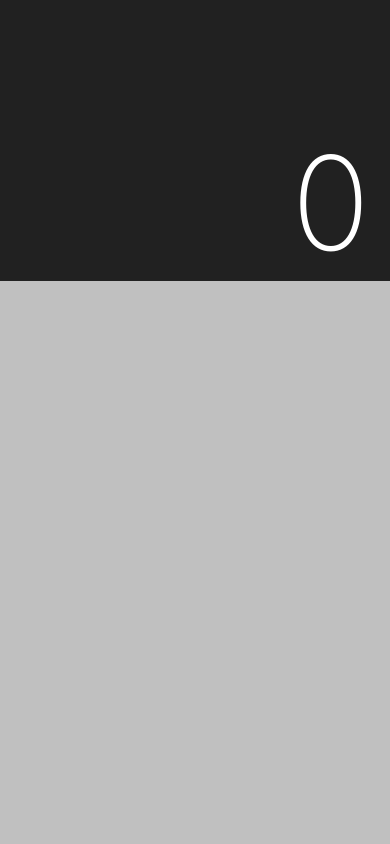
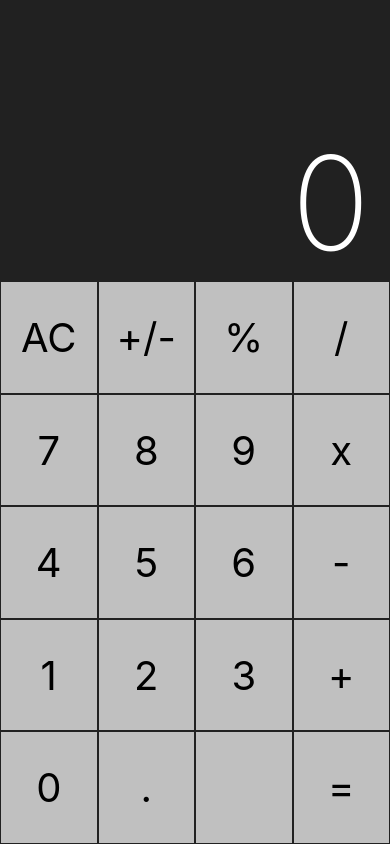
Before and after one commit to old/st-code-solutions, a React Native app in the folder SolutionTwo/: screen / in a window 390 px wide. Built offline with nearby package versions, Linux system fonts and the light colour scheme.

Commit message:
added fully styled buttons

```diff
--- a/SolutionTwo/src/components/ButtonsContainer.jsx
+++ b/SolutionTwo/src/components/ButtonsContainer.jsx
@@ -7,30 +7,30 @@ import SecondaryButton from './SecondaryButton';
 export default function ButtonsContainer() {
     return (
         <View style={styles.ButtonsContainerView}>
+            <PrimaryButton buttonText="AC"/>
+            <PrimaryButton buttonText="+/-"/>
+            <PrimaryButton buttonText="%"/>
+            <PrimaryButton buttonText="/"/>
+
+            <PrimaryButton buttonText="7"/>
+            <PrimaryButton buttonText="8"/>
+            <PrimaryButton buttonText="9"/>
+            <PrimaryButton buttonText="x"/>
+
+            <PrimaryButton buttonText="4"/>
+            <PrimaryButton buttonText="5"/>
+            <PrimaryButton buttonText="6"/>
+            <PrimaryButton buttonText="-"/>
+
+            <PrimaryButton buttonText="1"/>
+            <PrimaryButton buttonText="2"/>
+            <PrimaryButton buttonText="3"/>
+            <PrimaryButton buttonText="+"/>
+
+            <PrimaryButton buttonText="0"/>
+            <PrimaryButton buttonText="."/>
             <PrimaryButton buttonText=""/>
-            <PrimaryButton buttonText=""/>
-            <PrimaryButton buttonText=""/>
-            <PrimaryButton buttonText=""/>
-
-            <PrimaryButton buttonText=""/>
-            <PrimaryButton buttonText=""/>
-            <PrimaryButton buttonText=""/>
-            <PrimaryButton buttonText=""/>
-
-            <PrimaryButton buttonText=""/>
-            <PrimaryButton buttonText=""/>
-            <PrimaryButton buttonText=""/>
-            <PrimaryButton buttonText=""/>
-
-            <PrimaryButton buttonText=""/>
-            <PrimaryButton buttonText=""/>
-            <PrimaryButton buttonText=""/>
-            <PrimaryButton buttonText=""/>
-
-            <PrimaryButton buttonText=""/>
-            <PrimaryButton buttonText=""/>
-            <PrimaryButton buttonText=""/>
-            <PrimaryButton buttonText=""/>
+            <PrimaryButton buttonText="="/>
         </View>
     )
 
--- a/SolutionTwo/src/components/PrimaryButton.jsx
+++ b/SolutionTwo/src/components/PrimaryButton.jsx
@@ -1,5 +1,5 @@
 import { useState } from 'react';
-import { StyleSheet, View} from 'react-native';
+import { StyleSheet, View, Text} from 'react-native';
 
 export default function PrimaryButton(props) {
 
@@ -13,18 +13,32 @@ export default function PrimaryButton(props) {
 
     return (
         <View style={styles.primaryButtonView}>
-
+            <View style={styles.flexContainer}>
+                <Text style={styles.buttonText}>{props.buttonText}</Text>
+            </View>
         </View>
     )
 }
 
 const styles = StyleSheet.create({
 
-    primaryButtonView: {
-        backgroundColor: "#c0c0c0",
+    primaryButtonView: { // props.isOrange ? "FFA500"
+        backgroundColor:  "#c0c0c0",
+        borderWidth: 0.3,
+        borderColor: "rgb(33, 33, 33)",
         height: '20%',
         width: '25%',
 
+    },
+    buttonText: {
+        fontSize: 40,
+
+    },
+    flexContainer: {
+
+        flex: 1,
+        justifyContent: "center",
+        alignItems: "center"
     }
 
 })
```
